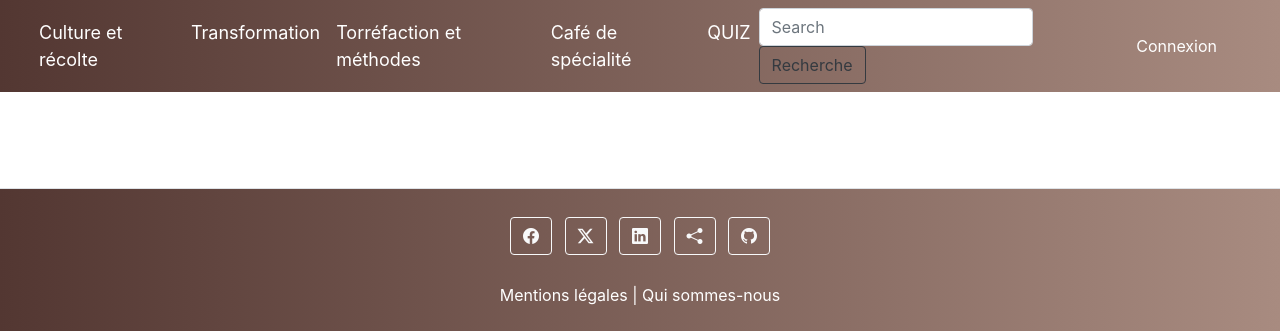
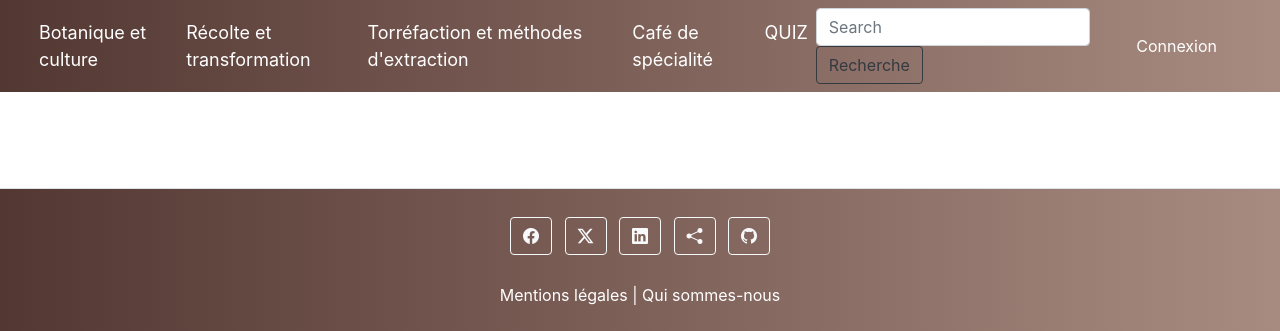
Before and after one commit to Aureliedjied/PROJET-12-COFFEE-LOVER, a Symfony app: template coffee-lover/templates/article/list.html.twig in a window 1280 px wide. Shown: the part 961-1292 px from the top of the page. Run offline with Twig, Linux system fonts and the light colour scheme; the template is opened without the code that fills it, so the values that code supplies are empty; some libraries are stand-ins or nearby versions.

Commit message:
MAJ mapping

```diff
--- a/coffee-lover/templates/base.html.twig
+++ b/coffee-lover/templates/base.html.twig
@@ -56,19 +56,19 @@
 				<div class="collapse navbar-collapse" id="navbarSupportedContent">
 					<ul class="navbar-nav me-auto mb-2 mb-lg-0">
 						<li class="nav-item">
-							<a class="nav-link" href="{{ path('app_categorie', {'tag':'culture'})}}">Culture et récolte</a>
+							<a class="nav-link" href="{{ path('app_categorie', {'tag':'Botanique et culture'})}}">Botanique et culture</a>
 
 							{# <a href="{{path('app_categorie',{id:article.id, tag:article.tag})}}">
 							<a href="{{path('app_quiz_show',{id:quiz.id, title:quiz.link})}}"> #}
 						</li>
 						<li class="nav-item">
-							<a class="nav-link" href="{{ path('app_categorie', {'tag':'transformation'})}}">Transformation</a>
+							<a class="nav-link" href="{{ path('app_categorie', {'tag':'Récolte et transformation'})}}">Récolte et transformation</a>
 						</li>
 						<li class="nav-item">
-							<a class="nav-link" href="{{ path('app_categorie', {'tag':'torrefaction'})}}">Torréfaction et méthodes</a>
+							<a class="nav-link" href="{{ path('app_categorie', {'tag':'Torréfaction et méthodes d\'extraction'})}}">Torréfaction et méthodes d'extraction</a>
 						</li>
 						<li class="nav-item">
-							<a class="nav-link" href="{{ path('app_categorie', {'tag':'cafe'})}}">Café de spécialité</a>
+							<a class="nav-link" href="{{ path('app_categorie', {'tag':'Café de spécialité'})}}">Café de spécialité</a>
 						</li>
                         <li class="nav-item">
 							<a class="nav-link" href="#">QUIZ</a>
```
